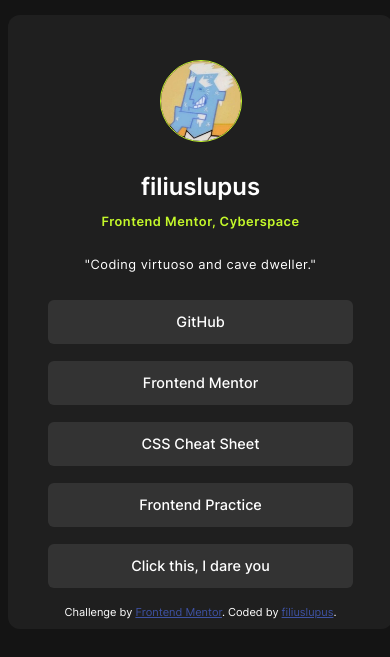
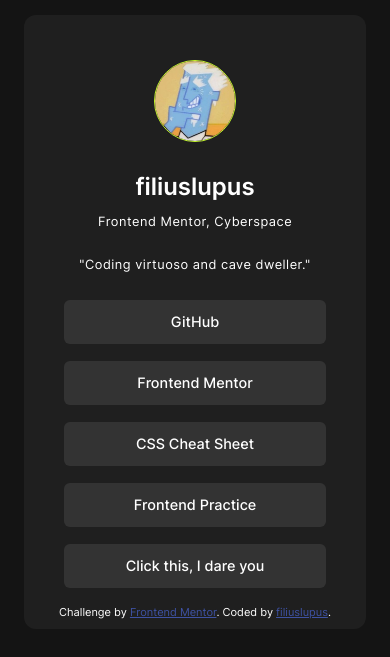
Before and after one commit to filiuslupus/HTML-Practice, a plain HTML site: page social-links-profile-main/index.html in a window 390 px wide. Shown: the part 137-794 px from the top of the page. Drawn offline with Linux system fonts and the light colour scheme.

Commit message:
Added missing closing tag for <body> Added an accesibility "Prefers reduce motion" element Added an accesibility HTML nav tag for screen readers Edited README.md for bettery clarity with tools used Improved CSS responsive design for small viewports

```diff
--- a/social-links-profile-main/index.html
+++ b/social-links-profile-main/index.html
@@ -25,14 +25,17 @@
     <p>
       "Coding virtuoso and cave dweller."
     </p>
+    <nav aria-label="Socials links">
       <a class="socials-link" href="https://github.com/filiuslupus">GitHub</a>
       <a class="socials-link" href="https://www.frontendmentor.io/profile/filiuslupus">Frontend Mentor</a>
       <a class="socials-link" href="https://htmlcheatsheet.com/css/">CSS Cheat Sheet</a>
       <a class="socials-link" href="https://www.frontendpractice.com">Frontend Practice</a>
       <a class="socials-link" href="https://youtu.be/dQw4w9WgXcQ">Click this, I dare you</a>
+    </nav>
     <div class="attribution">
       Challenge by <a href="https://www.frontendmentor.io?ref=challenge">Frontend Mentor</a>.
       Coded by <a href="https://github.com/filiuslupus">filiuslupus</a>.
     </div>
   </main>
+</body>
 </html>
--- a/social-links-profile-main/styles.css
+++ b/social-links-profile-main/styles.css
@@ -32,7 +32,7 @@ main {
     background-color: #1F1F1F;
     display: block;
     border-radius: 12px;
-    width: 385px;
+    width: min(100% - 2rem, 385px);
     max-height: 100%;
     margin-inline: auto;
     margin-top: 18vh;
@@ -61,6 +61,7 @@ h1 {
     margin-bottom: 0;
 }
 
+@media (prefers-reduced-motion: reduce) {
     p.location {
         color: #C4F82A;
         font-size: .8rem;
@@ -68,6 +69,7 @@ p.location {
         rotate: x calc(var(--spin-angle) * var(--spin-strength));
         font-weight: 600;
         animation: spin 5s infinite;
+    }
 }
 
 .location:hover {
@@ -88,7 +90,7 @@ p {
     display: flex;
     align-items: center;
     justify-content: center;
-    height: 1.5rem;
+    min-height: 1.5rem;
     font-size: .9rem;
     padding: 10px;
     margin: 10px 40px 17px 40px;
```
Also changed, not shown: 1 other file. Lines whose indentation alone changed are shown as unchanged.
